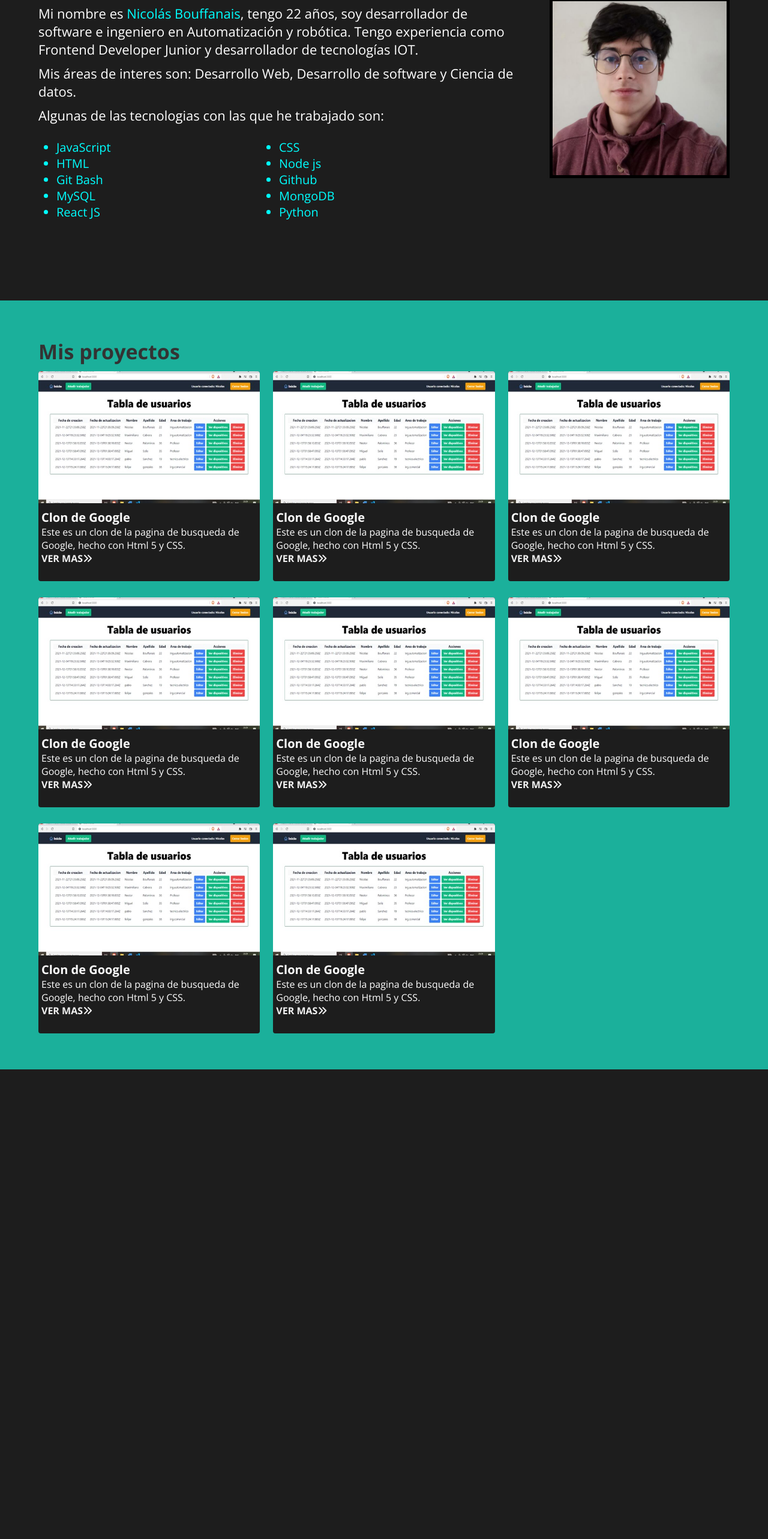
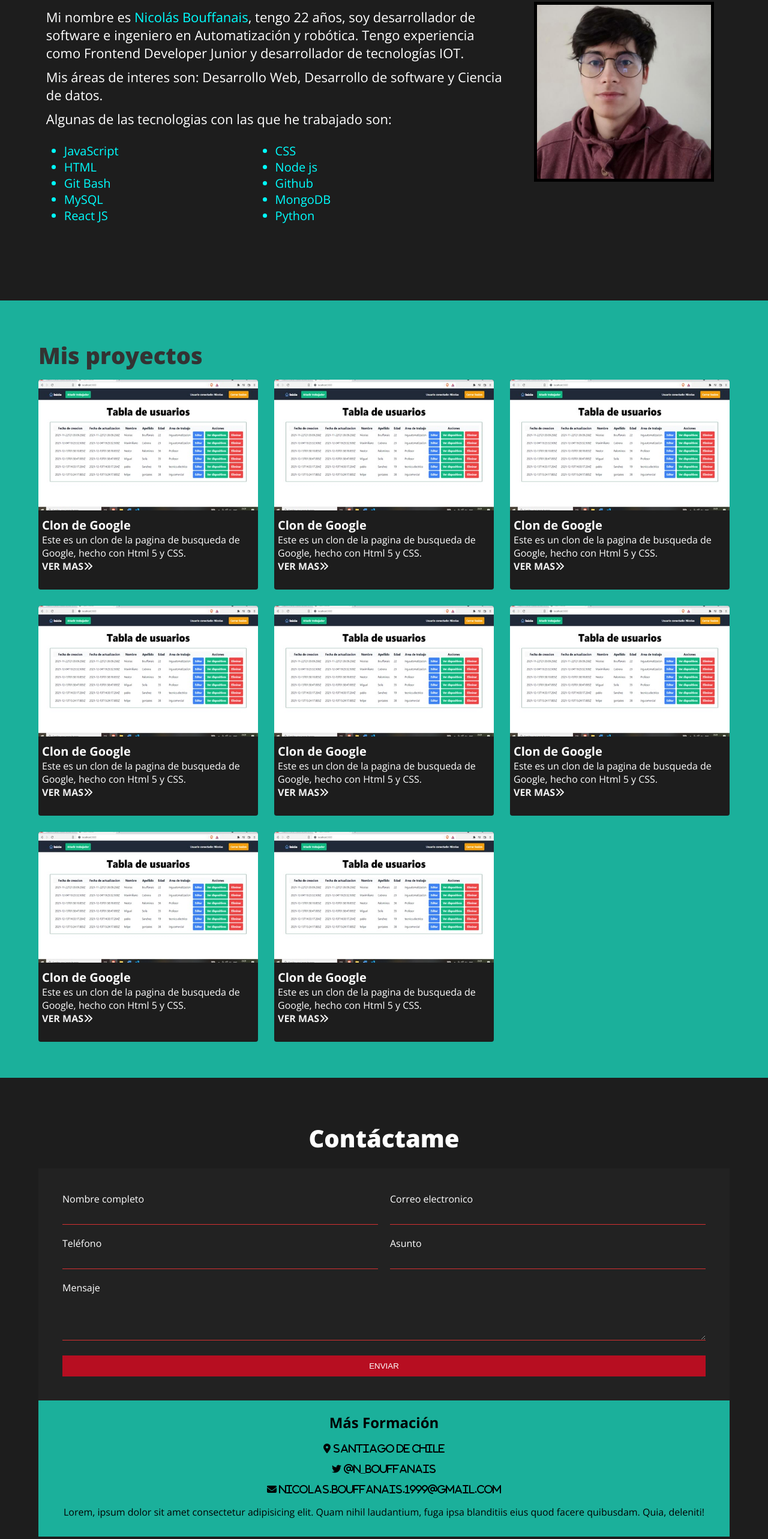
Before and after one commit to N-Ignacio-Bouffanais/portfolio-nextjs-nodemailer, a Next.js app: page / in a window 1280 px wide. Shown: the part 176-2742 px from the top of the page at 60% size. Before the commit the page ends 1959 px from the top, so only its background shows below. Built offline with nearby package versions, Linux system fonts and the light colour scheme.

Commit message:
agregado la parte del formulario, falta el javaScript para hacer la barra de navegacion aparecer y desaparecer, faltan detalles, cambio de borde del formulario

```diff
--- /dev/null
+++ b/components/Contact.js
@@ -0,0 +1,68 @@
+
+const Contact = () =>{
+    return (
+      <section id="tercera_section" className="contacto">
+        <h1>Contáctame</h1>
+        <div className="contact-container">
+          <div className="contact-form">
+            <form action="">
+              <p>
+                <label htmlFor="nombre_completo">Nombre completo</label>
+                <input
+                  type="text"
+                  name="nombre_completo"
+                  id="nombre_completo"
+                />
+              </p>
+              <p>
+                <label htmlFor="correo">Correo electronico</label>
+                <input type="email" name="correo" />
+              </p>
+              <p>
+                <label htmlFor="telefono">Teléfono</label>
+                <input type="tel" name="telefono" />
+              </p>
+              <p>
+                <label htmlFor="asunto">Asunto</label>
+                <input type="text" name="asunto" />
+              </p>
+              <p className="block">
+                <label htmlFor="mensaje">Mensaje</label>
+                <textarea name="mensaje" rows="4"></textarea>
+              </p>
+              <p className="block">
+                <button type="submit">Enviar</button>
+              </p>
+            </form>
+          </div>
+          <div className="contact-info">
+            <h2>Más Formación</h2>
+            <ul>
+              <li>
+                <i className="fa-solid fa-location-dot">
+                  <span> Santiago de Chile</span>
+                </i>
+              </li>
+              <li>
+                <i className="fa-brands fa-twitter">
+                  <span> @N_Bouffanais</span>
+                </i>
+              </li>
+              <li>
+                <i className="fa-solid fa-envelope">
+                  <span> nicolas.bouffanais.1999@gmail.com</span>
+                </i>
+              </li>
+            </ul>
+            <p>
+              Lorem, ipsum dolor sit amet consectetur adipisicing elit. Quam
+              nihil laudantium, fuga ipsa blanditiis eius quod facere quibusdam.
+              Quia, deleniti!
+            </p>
+          </div>
+        </div>
+      </section>
+    );
+}
+
+export default Contact;
--- a/components/about.js
+++ b/components/about.js
@@ -3,10 +3,10 @@ import profilePic from "../static/me.jpg";
 
 const About = () => {
     return (
-      <section id="primera_section" class="about">
+      <section id="primera_section" className="about">
         <h1>Acerca de mi</h1>
-        <div class="about-main">
-          <div class="about-info">
+        <div className="about-main">
+          <div className="about-info">
             <p>
               Mi nombre es <span>Nicolás Bouffanais</span>, tengo 22 años, soy
               desarrollador de software e ingeniero en Automatización y
@@ -18,7 +18,7 @@ const About = () => {
               Ciencia de datos.
             </p>
             <p>Algunas de las tecnologias con las que he trabajado son:</p>
-            <ul class="lista-habilidades">
+            <ul className="lista-habilidades">
               <li>JavaScript</li>
               <li>CSS</li>
               <li>HTML</li>
@@ -31,7 +31,7 @@ const About = () => {
               <li>Python</li>
             </ul>
           </div>
-          <div class="about-image">
+          <div className="about-image">
             <Image src={profilePic} alt="Foto de perfil" />
           </div>
         </div>
--- a/components/card.js
+++ b/components/card.js
@@ -12,7 +12,7 @@ const Card = () => {
             Este es un clon de la pagina de busqueda de Google, hecho con Html 5
             y CSS.
           </p>
-          <Link href="/">
+          <Link href="https://github.com/N-Ignacio-Bouffanais/Google-clone">
             <a>
               Ver mas<i className="fa-solid fa-angles-right"></i>
             </a>
--- a/pages/_app.js
+++ b/pages/_app.js
@@ -11,18 +11,6 @@ function MyApp({ Component, pageProps }) {
           name="description"
           content="Sitio web de un desarrollador de software"
         />
-        {/*fuentes de google*/}
-        <link rel="preconnect" href="https://fonts.googleapis.com" />
-        <link rel="preconnect" href="https://fonts.gstatic.com" crossorigin />
-        <link
-          href="https://fonts.googleapis.com/css2?family=Open+Sans:wght@300;400;700&display=swap"
-          rel="stylesheet"
-        />
-        {/*Iconos font awesome*/}
-        <link
-          rel="stylesheet"
-          href="https://cdnjs.cloudflare.com/ajax/libs/font-awesome/6.1.1/css/all.min.css"
-        />
       </Head>
       <Component {...pageProps} />
     </>
--- /dev/null
+++ b/pages/_document.js
@@ -0,0 +1,26 @@
+import { Html, Head, Main, NextScript } from "next/document";
+
+export default function Document() {
+  return (
+    <Html>
+      <Head>
+        {/*fuentes de google*/}
+        <link rel="preconnect" href="https://fonts.googleapis.com" />
+        <link rel="preconnect" href="https://fonts.gstatic.com" crossorigin />
+        <link
+          href="https://fonts.googleapis.com/css2?family=Open+Sans:wght@300;400;700;800&display=swap"
+          rel="stylesheet"
+        />
+        {/*Iconos font awesome*/}
+        <link
+          rel="stylesheet"
+          href="https://cdnjs.cloudflare.com/ajax/libs/font-awesome/6.1.1/css/all.min.css"
+        />
+      </Head>
+      <body>
+        <Main />
+        <NextScript />
+      </body>
+    </Html>
+  );
+}
--- a/pages/index.js
+++ b/pages/index.js
@@ -1,12 +1,14 @@
 import Container from '../components/Container';
 import About from '../components/about';
 import Projects from '../components/projects';
+import Contact from '../components/Contact';
 
 const Index = () => {
     return (
       <Container>
         <About/>
         <Projects/>
+        <Contact/>
       </Container>
     );
 }
--- a/public/styles.css
+++ b/public/styles.css
@@ -43,7 +43,7 @@ header ul,ol{
   align-items: center;
   height: var(--navbar-height);
   background: var(--navbar-bg);
-  padding: 0 5vw;
+  padding: 0 6vw;
   margin: 0 auto;
 }
 .nav-main ol{
@@ -100,13 +100,12 @@ header ul,ol{
 /*Main*/
 /*Section info*/
 .about{
-  padding: 2rem 5vw;
+  padding: 2rem 7vw 0 6vw;
   margin: 0 auto;
   min-height: 60rem;
 }
 .about h1{
-  font-size: 3.4rem;
-  font-weight: 900;
+  font-size: 3.8rem;
   margin: 1.5rem 0;
 }
 .about span{
@@ -156,22 +155,19 @@ header ul,ol{
   background: #1bb09b;
 }
 .proyectos h1{
-  font-size: 3.4rem;
-  font-weight: 900;
-  margin-top: 1.2rem;
-  margin-bottom: 1rem;
+  font-size: 3.8rem;
+  font-weight: 800;
+  margin: 1.5rem 0;
   color: #333333;
 }
 .proyectos-main {
   display: grid;
-  column-gap: 2.2rem;
-  row-gap: 2.7rem;
+  gap: 2.7rem;
   grid-auto-rows: 35rem;
   grid-template-columns: repeat(auto-fill, minmax(28rem, 1fr));
   margin: 1rem 0;
 }
 .card-container{
-  justify-content: space-around ;
   display: grid;
   background: var(--color-bg);
   border-radius: 0.4rem;
@@ -179,11 +175,9 @@ header ul,ol{
 .card-container img{
   border-radius: 0.4rem 0.4rem 0 0;
   background-size: contain;
-  width: 100%;
-  height: 50%;
 }
 .card-body{
-  padding: 0.5rem;
+  padding: 0.6rem;
 }
 .card-container h3{
   font-size: 2rem;
@@ -203,13 +197,13 @@ header ul,ol{
 
 /*Seccion de Contacto*/
 .contacto{
-  margin-top: 3rem;
-  padding-top: 2rem;
+  padding: 5rem 5vw;
+  margin: 0 auto;
 }
 .contacto h1{
-  font-size: 3rem;
-  font-weight: 900;
-  margin: 2rem 0;
+  font-size: 4rem;
+  font-weight: 800;
+  margin: 2.3rem 0;
   text-align: center;
 }
 .contact-container{
@@ -218,7 +212,7 @@ header ul,ol{
   margin: 2rem auto;
 }
 .contacto .contact-container{
-  box-shadow: 0 0 1.5rem 0 rgba(255, 255, 255, .3);
+  border-radius: 0.5rem;
 }
 .contact-container ul,ol{
   list-style: none;
@@ -273,11 +267,12 @@ header ul,ol{
 }
 
 .contact-container .contact-info{
-  background: #000;
+  background: var(--color-bg2);
   width: 100%;
   flex-basis: 35rem;
   flex-grow: 99;
   padding: 2rem;
+  color: #000;
 }
 
 .contact-info h2,
@@ -286,10 +281,6 @@ header ul,ol{
   text-align: center;
   margin: 0 0 1rem 0;
 }
-.contact-info span{
-  font-family: "Open Sans",sans-serif;
-}
-
 .contact-info ul li {
   padding: 0.6rem;
 }
```
